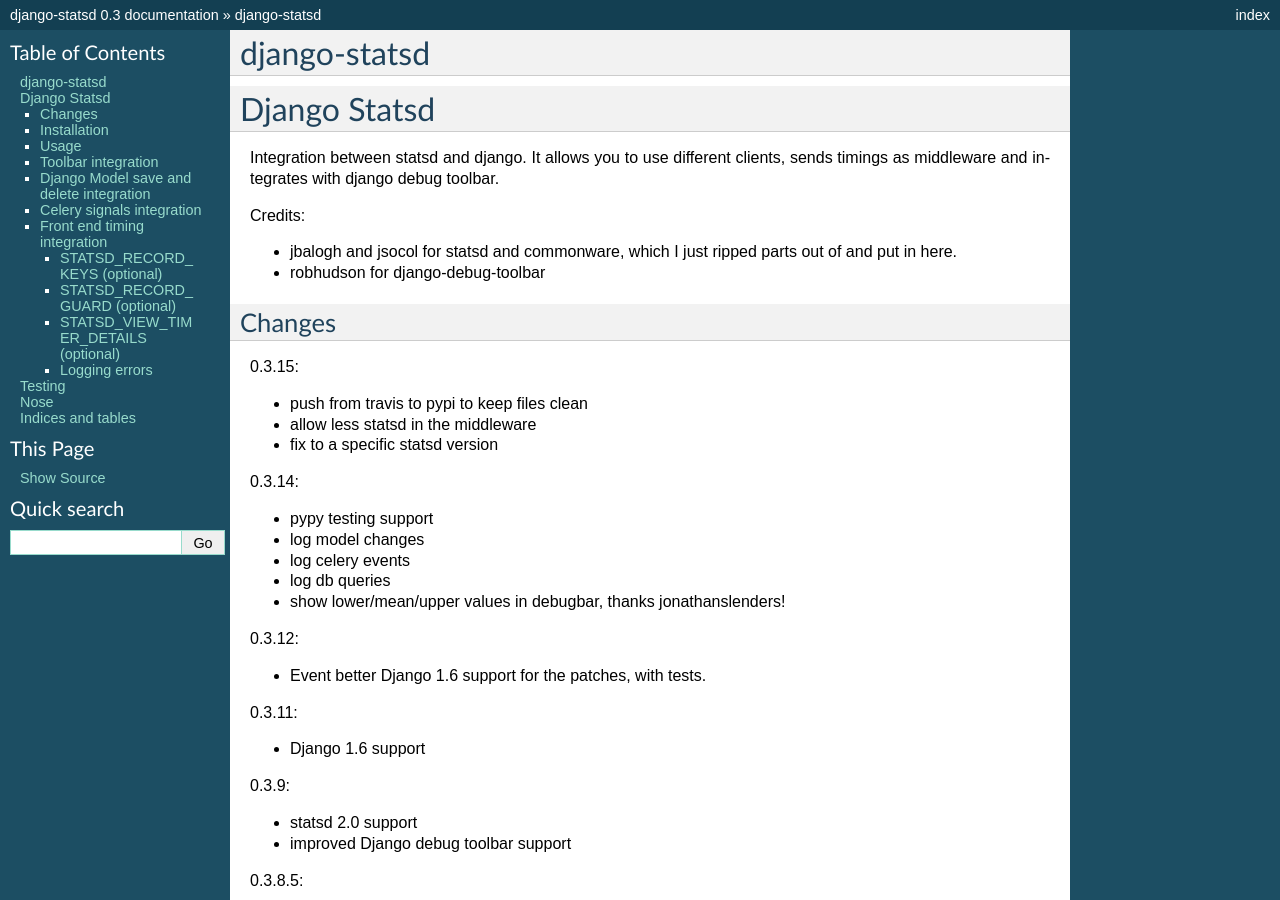
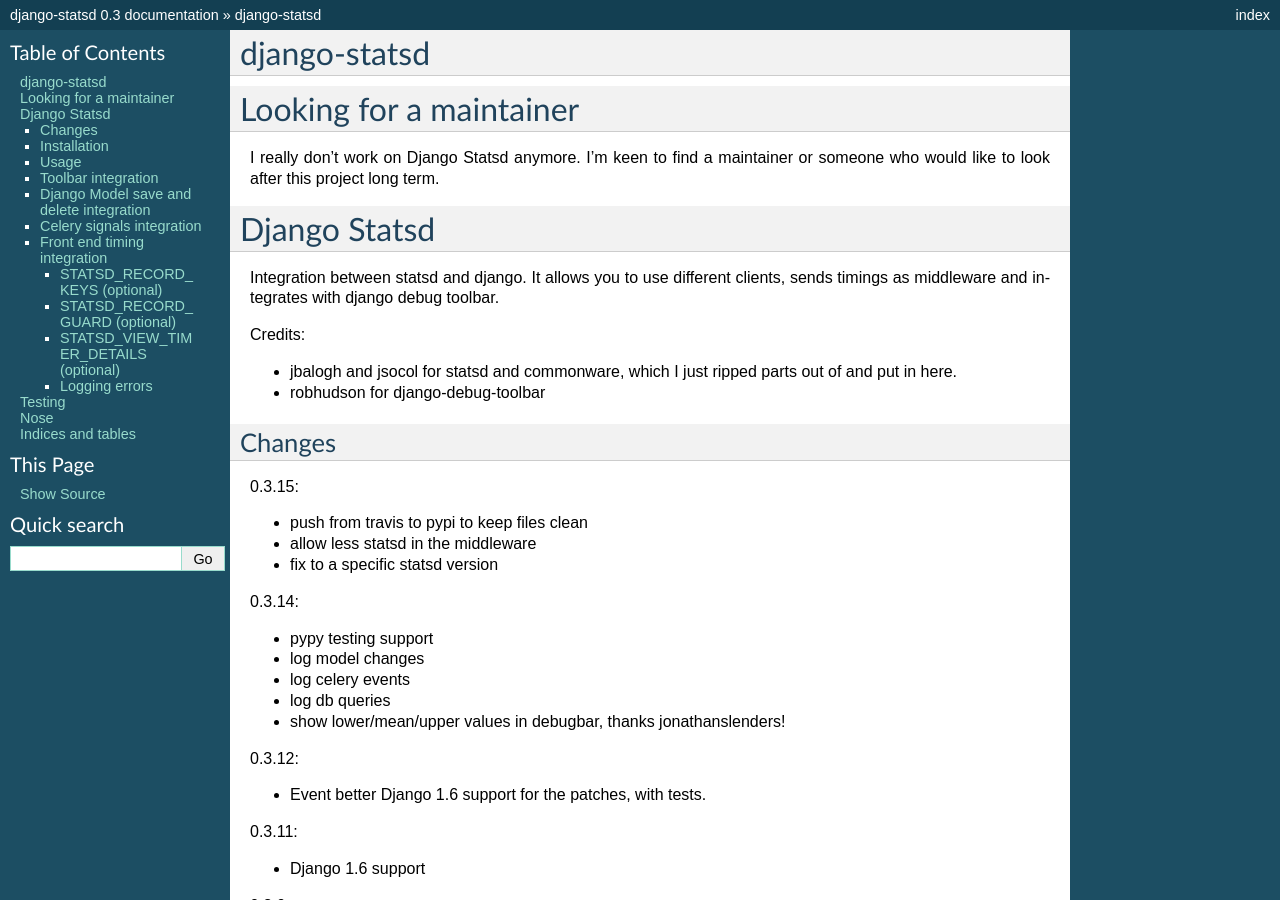
Before and after one commit to django-statsd/django-statsd, a Sphinx documentation site: the page built from docs/index.rst, in a window 1280 px wide and 900 px high. Built offline with Sphinx 7.4.7, drawn with Linux system fonts in a browser that asks for light colours.

Commit message:
looking for maintainer

```diff
--- a/docs/index.rst
+++ b/docs/index.rst
@@ -1,5 +1,11 @@
 django-statsd
 =========================================
+
+Looking for a maintainer
+========================
+
+I really don't work on Django Statsd anymore. I'm keen to find a maintainer or
+someone who would like to look after this project long term.
 
 Django Statsd
 =============
```
